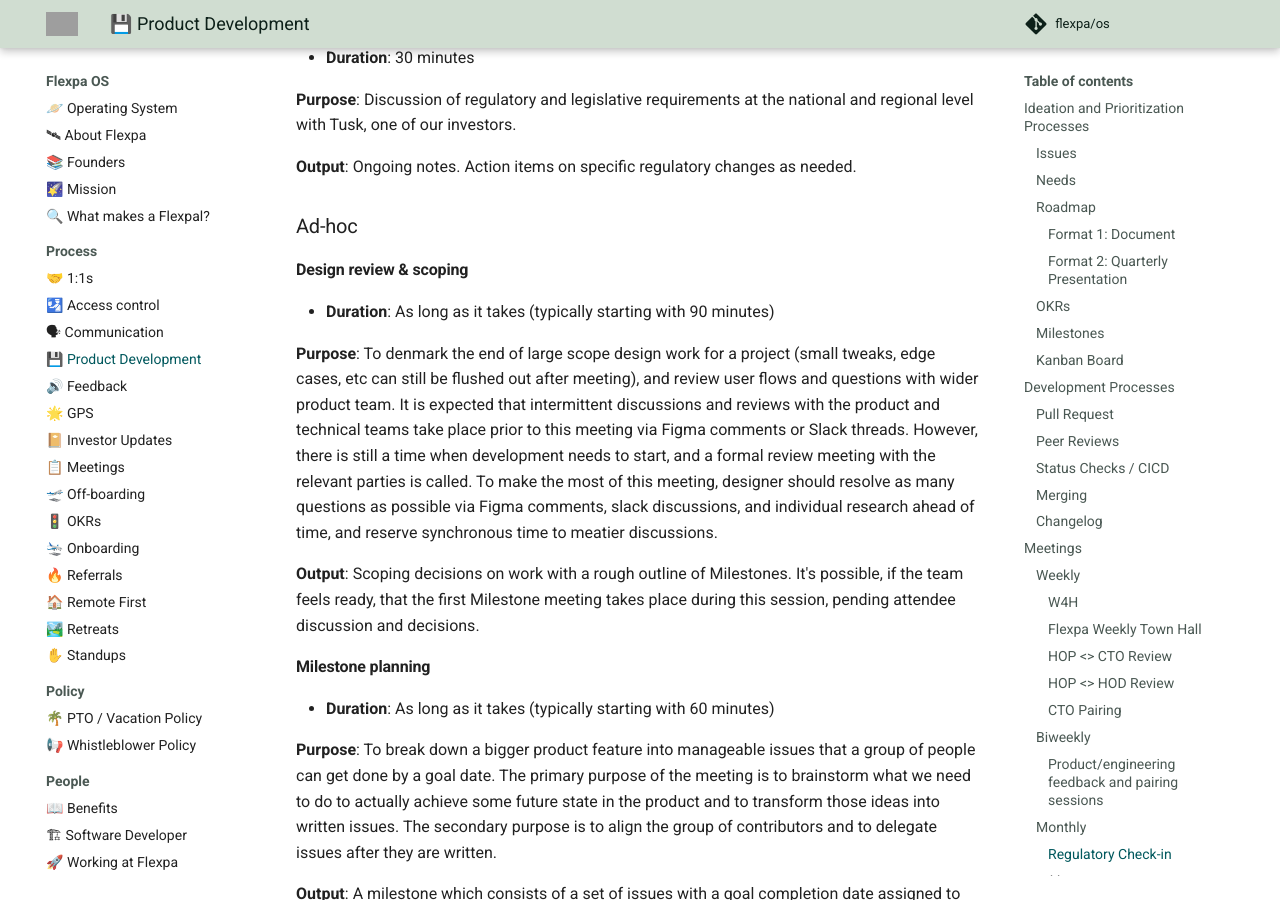
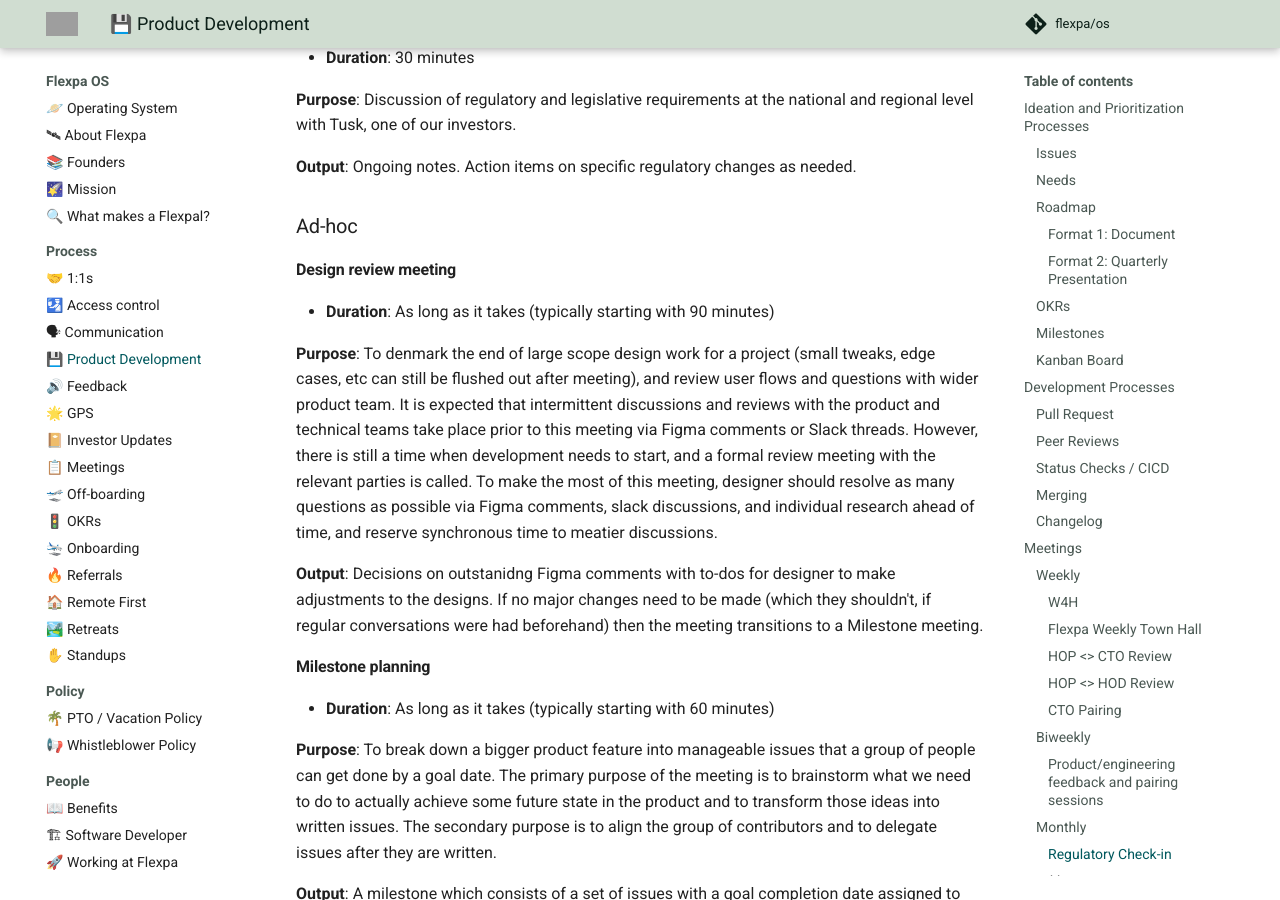
Before and after one commit to flexpa/os, an MkDocs documentation site: the page built from docs/process/development.md, in a window 1280 px wide and 900 px high, scrolled down 8202 px. Built offline with MkDocs 1.6.1 and Material for MkDocs 9.7.7, drawn with Linux system fonts in a browser that asks for light colours; comment, search, counter and statistics services are not loaded; grey boxes are pictures that could not be loaded.

Commit message:
a few updates after rereading scoping meeting feedback

```diff
--- a/docs/process/development.md
+++ b/docs/process/development.md
@@ -241,12 +241,12 @@
 **Output**:  Ongoing notes. Action items on specific regulatory changes as needed.
 
 ### Ad-hoc
-#### Design review & scoping
+#### Design review meeting
 * **Duration**: As long as it takes (typically starting with 90 minutes)
 
 **Purpose**: To denmark the end of large scope design work for a project (small tweaks, edge cases, etc can still be flushed out after meeting), and review user flows and questions with wider product team. It is expected that intermittent discussions and reviews with the product and technical teams take place prior to this meeting via Figma comments or Slack threads. However, there is still a time when development needs to start, and a formal review meeting with the relevant parties is called. To make the most of this meeting, designer should resolve as many questions as possible via Figma comments, slack discussions, and individual research ahead of time, and reserve synchronous time to meatier discussions.
 
-**Output**: Scoping decisions on work with a rough outline of Milestones. It's possible, if the team feels ready, that the first Milestone meeting takes place during this session, pending attendee discussion and decisions.
+**Output**: Decisions on outstanidng Figma comments with to-dos for designer to make adjustments to the designs. If no major changes need to be made (which they shouldn't, if regular conversations were had beforehand) then the meeting transitions to a Milestone meeting.
 
 
 #### Milestone planning
```
